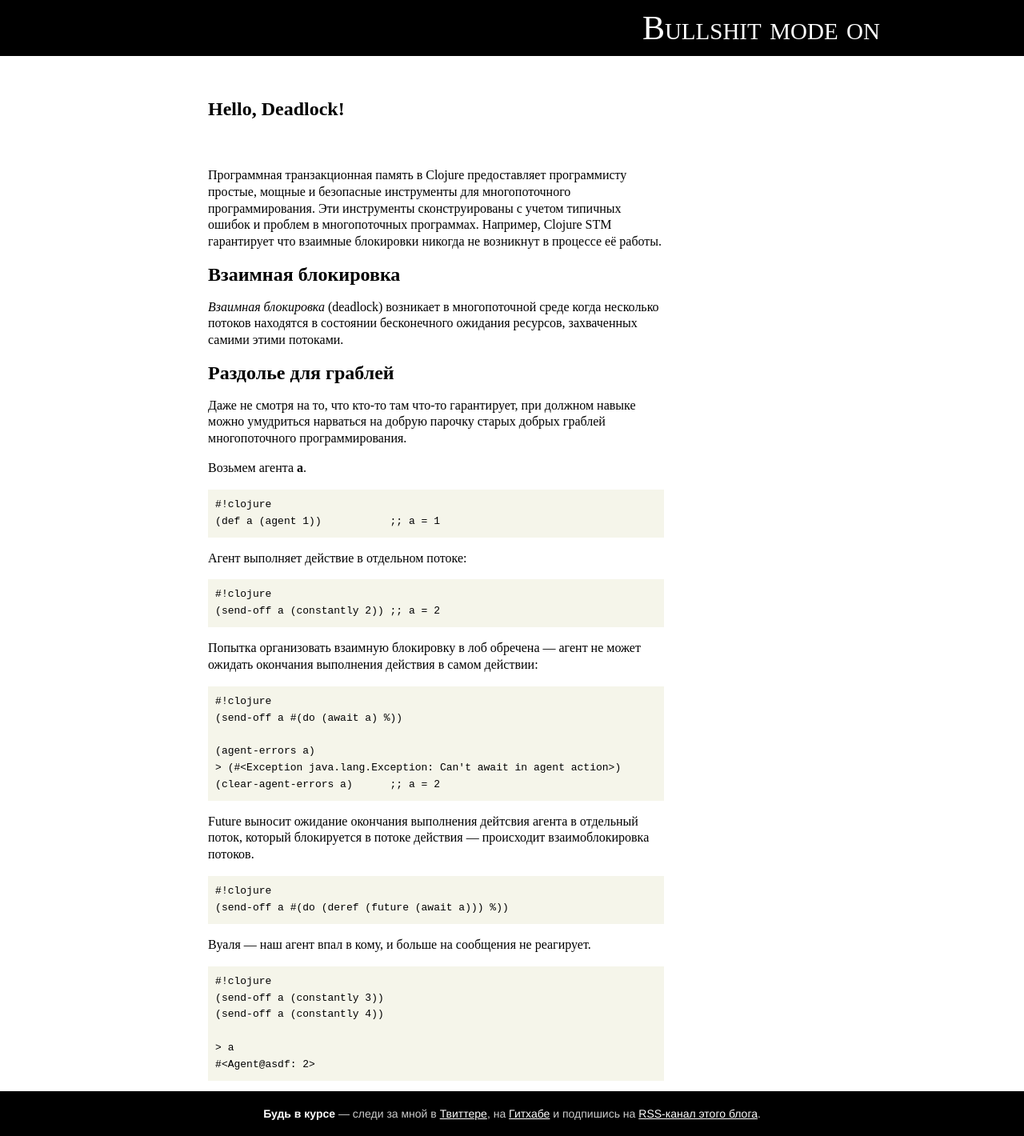
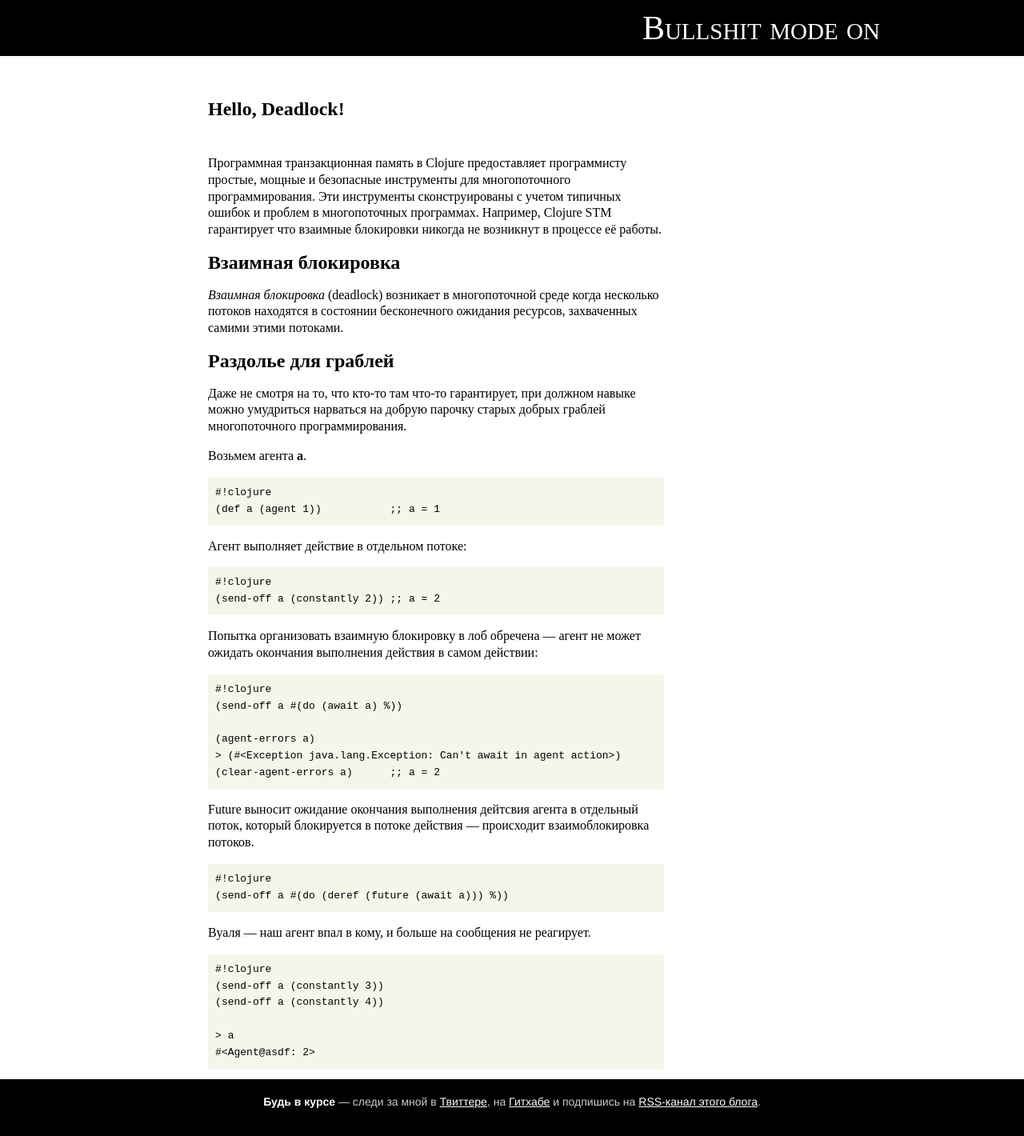
Before and after one commit to zahardzhan/zahardzhan.github.com, a Jekyll site: the page built from _posts/2010-07-07-hello-deadlock.markdown, in a window 1280 px wide. Shown: the whole page at 80% size. Built offline with Jekyll 4.4.1, drawn with Linux system fonts in a browser that asks for light colours.

Commit message:
Less bottom padding post header.

```diff
--- a/css/screen.css
+++ b/css/screen.css
@@ -75,7 +75,7 @@ div.project h2 {line-height: 1,3em; color: #222; font-weight: normal;}
 div.project a.project.title {text-decoration: none;}
 
 div.post {line-height: 130%; text-align: left; width: 570px; padding-left: 110px;}
-div.post div.header {padding-top: 40px; padding-bottom: 30px;}
+div.post div.header {padding-top: 40px; padding-bottom: 15px;}
 div.post div.header h1 {font-size: 150%;}
 div.post p {margin: 1em 0em; line-height: 130%;}
 div.post ul {list-style: square outside;}
```
